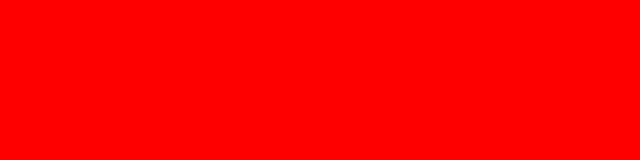
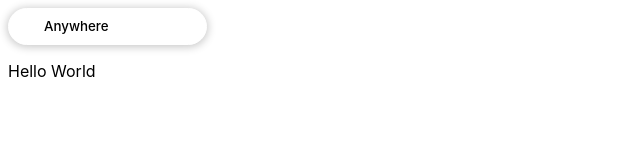
Before and after one commit to NiteOwl1990/AirBnB_SoC, a plain HTML site: page index.html in a window 1280 px wide. Shown: the whole page, without its empty margins (0-640 px from the left). Drawn offline with Linux system fonts and the light colour scheme.

Commit message:
Added the search bar

```diff
--- a/index.html
+++ b/index.html
@@ -7,6 +7,9 @@
     <title>AirBnB</title>
 </head>
 <body>
-
+    <div class="topnav">
+        <input type="text" placeholder="Anywhere">
+      </div>
+      <p> Hello World </p>
 </body>
 </html>
--- a/style.css
+++ b/style.css
@@ -1,3 +1,19 @@
-body {
-    background-color: red;
+body{
+    font-family: Circular, -apple-system, "system-ui", Roboto, "Helvetica Neue", sans-serif;
 }
+
+.topnav  input{
+border: 1px #c7c7c7 solid;
+border-radius: 20px;
+border-color: white;
+padding: 10px;
+box-shadow: 0px 1px 8px 1px #c7c7c7;
+font-weight: 500;
+color: black;
+}
+
+.topnav input::placeholder{
+    color: black;
+    font-family: Circular, -apple-system, "system-ui", Roboto, "Helvetica Neue", sans-serif;
+    padding-left: 25px;
+}
```
